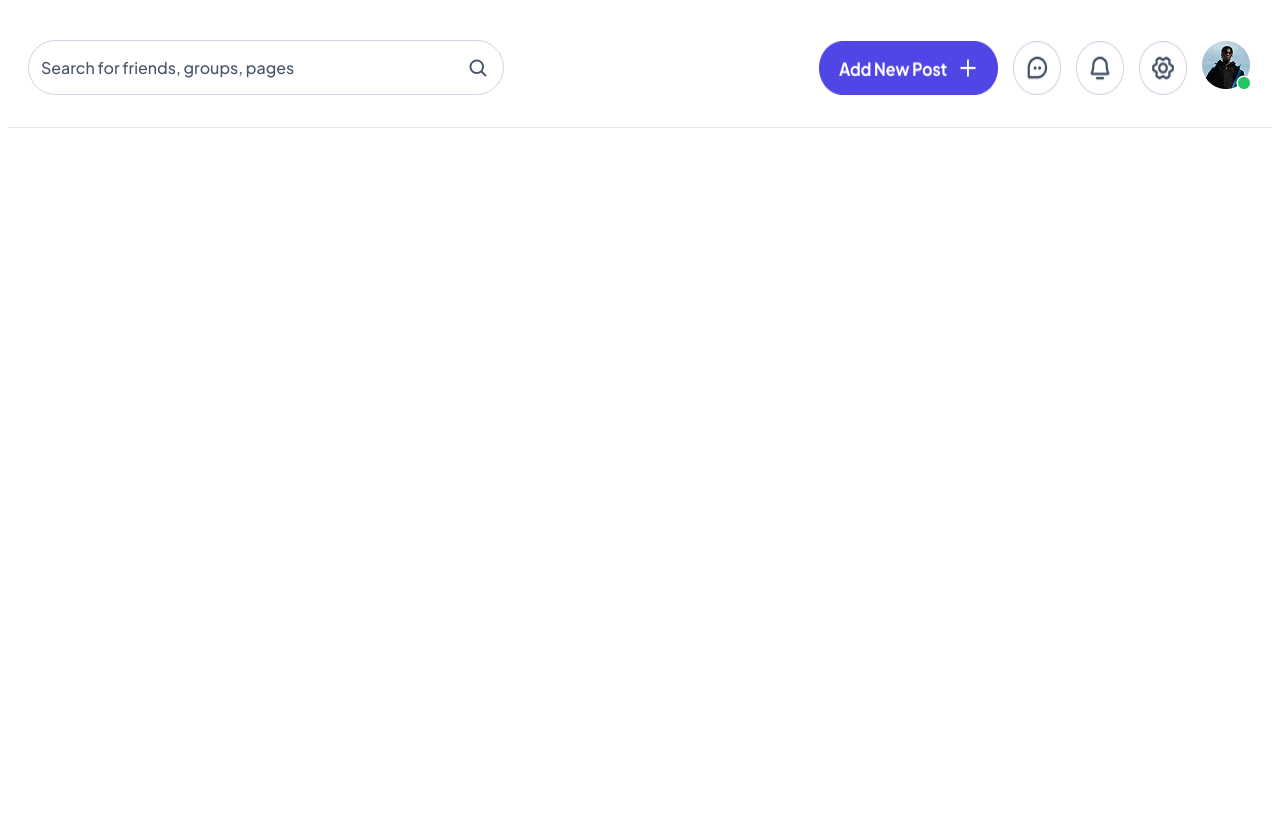
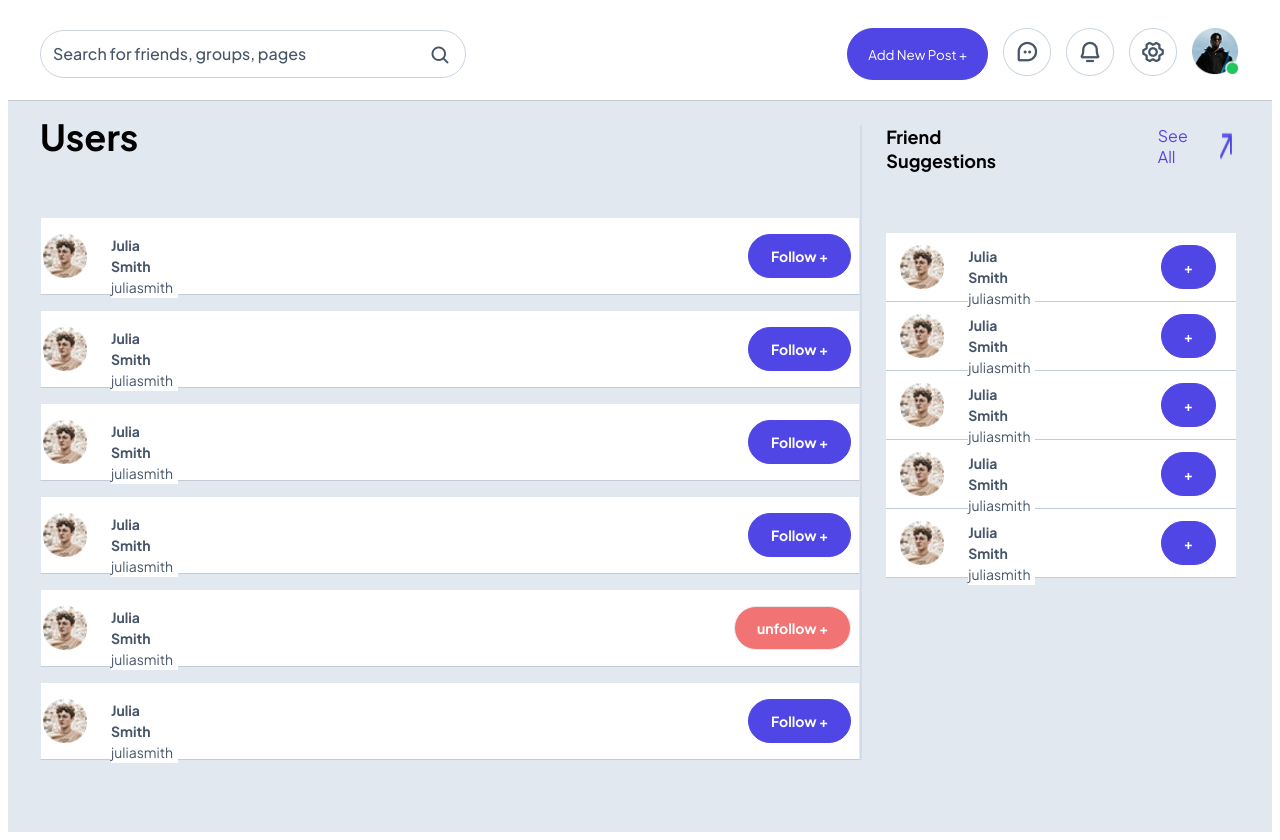
Before and after one commit to Kotiev12/Lokkit1, an Angular app: page / in a window 1280 px wide. Before the commit the page ends 800 px from the top, so only its background shows below. Built offline with nearby package versions, Linux system fonts and the light colour scheme.

Commit message:
feat(component) layuot userComponent

```diff
--- a/src/app/app.component.html
+++ b/src/app/app.component.html
@@ -2,8 +2,11 @@
 <!-- <app-profile/> -->
 <!-- <app-post/> -->
 <!-- <app-card/> -->
- <!-- <app-profile-info/> -->
-  <app-navbar/>
+  <!-- <app-navbar/> -->
+  <!-- <app-profile-info/> -->
+   <!-- <app-profile-settings/> -->
+
+<app-users/>
 
 
   <!-- <div>
--- a/src/app/app.component.ts
+++ b/src/app/app.component.ts
@@ -9,6 +9,7 @@ import { CardComponent } from './shared/components/card/card.component'
 import { User, UserService } from './core/services/user.service'
 import { CommonModule } from '@angular/common';
 import { PostService } from './core/services/post.service';
+import { UsersComponent } from "./features/feature1/pages/users/users.component";
 
 
 
@@ -16,7 +17,7 @@ import { PostService } from './core/services/post.service';
 @Component({
   selector: 'app-root',
   standalone: true,
-  imports: [RouterOutlet, ProfileComponent, PostComponent, CardComponent, CommonModule, ProfileSettingsComponent, ProfileInfoComponent, NavbarComponent],
+  imports: [RouterOutlet, ProfileComponent, PostComponent, CardComponent, CommonModule, ProfileSettingsComponent, ProfileInfoComponent, NavbarComponent, UsersComponent],
   templateUrl: 'app.component.html',
   styleUrl: './app.component.scss'
 })
--- a/src/app/features/feature1/pages/profile/profile-info/profile-info.component.html
+++ b/src/app/features/feature1/pages/profile/profile-info/profile-info.component.html
@@ -1,6 +1,7 @@
 <style>
   @import url("https://fonts.googleapis.com/css2?family=Nunito:ital,wght@0,200..1000;1,200..1000&family=Plus+Jakarta+Sans:ital,wght@0,200..800;1,200..800&family=Ubuntu:ital,wght@0,300;0,400;0,500;0,700;1,300;1,400;1,500;1,700&display=swap");
 </style>
+<app-navbar/>
 <div class="container">
   <h3>Profile</h3>
   <div class="profile-pages">
--- a/src/app/features/feature1/pages/profile/profile-info/profile-info.component.ts
+++ b/src/app/features/feature1/pages/profile/profile-info/profile-info.component.ts
@@ -1,8 +1,9 @@
 import { Component } from '@angular/core';
+import { NavbarComponent } from '../../../../../shared/components/navbar/navbar.component'
 
 @Component({
   selector: 'app-profile-info',
-  imports: [],
+  imports: [NavbarComponent],
   templateUrl: './profile-info.component.html',
   styleUrl: './profile-info.component.scss'
 })
--- a/src/app/features/feature1/pages/profile/profile-settings/profile-settings.component.html
+++ b/src/app/features/feature1/pages/profile/profile-settings/profile-settings.component.html
@@ -1,6 +1,7 @@
 <style>
   @import url("https://fonts.googleapis.com/css2?family=Nunito:ital,wght@0,200..1000;1,200..1000&family=Plus+Jakarta+Sans:ital,wght@0,200..800;1,200..800&family=Ubuntu:ital,wght@0,300;0,400;0,500;0,700;1,300;1,400;1,500;1,700&display=swap");
 </style>
+<app-navbar/>
 <div class="container">
   <h3>Profile</h3>
   <div class="profile-pages">
--- a/src/app/features/feature1/pages/profile/profile-settings/profile-settings.component.scss
+++ b/src/app/features/feature1/pages/profile/profile-settings/profile-settings.component.scss
@@ -154,7 +154,7 @@
 }
 
 .toggle-switch input {
-  display: none; /* Скрываем стандартный чекбокс */
+  display: none;
 }
 
 .slider {
@@ -163,7 +163,7 @@
   background: #ccc;
   border-radius: 34px;
   position: relative;
-  transition: 0.3s;
+  transition: 0.1s;
   margin-right: 10px;
 }
 
@@ -176,7 +176,7 @@
   border-radius: 50%;
   top: 3px;
   left: 3px;
-  transition: 0.3s;
+  transition: 0.1s;
 }
 
 .toggle-switch input:checked + .slider {
--- a/src/app/features/feature1/pages/profile/profile-settings/profile-settings.component.ts
+++ b/src/app/features/feature1/pages/profile/profile-settings/profile-settings.component.ts
@@ -1,8 +1,10 @@
 import { Component } from '@angular/core';
+import { NavbarComponent } from '../../../../../shared/components/navbar/navbar.component'
+
 
 @Component({
   selector: 'app-profile-settings',
-  imports: [],
+  imports: [NavbarComponent],
   templateUrl: './profile-settings.component.html',
   styleUrl: './profile-settings.component.scss'
 })
--- /dev/null
+++ b/src/app/features/feature1/pages/users/users.component.html
@@ -0,0 +1,154 @@
+<style>
+  @import url("https://fonts.googleapis.com/css2?family=Nunito:ital,wght@0,200..1000;1,200..1000&family=Plus+Jakarta+Sans:ital,wght@0,200..800;1,200..800&family=Ubuntu:ital,wght@0,300;0,400;0,500;0,700;1,300;1,400;1,500;1,700&display=swap");
+</style>
+<app-navbar />
+<div class="container">
+  <div class="user-main">
+    <div class="users">
+      <h3>Users</h3>
+      <div class="user-list">
+        <div class="user-card">
+          <div class="user-logo">
+            <img src="../../../../../assets/icons/Avatar (5).png" alt="" />
+            <div class="user-name">
+              <span>Julia Smith</span>
+              <p>juliasmith</p>
+            </div>
+          </div>
+          <div class="follow-btn">
+            <button>Follow +</button>
+          </div>
+        </div>
+        <div class="user-card">
+          <div class="user-logo">
+            <img src="../../../../../assets/icons/Avatar (5).png" alt="" />
+            <div class="user-name">
+              <span>Julia Smith</span>
+              <p>juliasmith</p>
+            </div>
+          </div>
+          <div class="follow-btn">
+            <button>Follow +</button>
+          </div>
+        </div>
+        <div class="user-card">
+          <div class="user-logo">
+            <img src="../../../../../assets/icons/Avatar (5).png" alt="" />
+            <div class="user-name">
+              <span>Julia Smith</span>
+              <p>juliasmith</p>
+            </div>
+          </div>
+          <div class="follow-btn">
+            <button>Follow +</button>
+          </div>
+        </div>
+        <div class="user-card">
+          <div class="user-logo">
+            <img src="../../../../../assets/icons/Avatar (5).png" alt="" />
+            <div class="user-name">
+              <span>Julia Smith</span>
+              <p>juliasmith</p>
+            </div>
+          </div>
+          <div class="follow-btn">
+            <button>Follow +</button>
+          </div>
+        </div>
+        <div class="user-card">
+          <div class="user-logo">
+            <img src="../../../../../assets/icons/Avatar (5).png" alt="" />
+            <div class="user-name">
+              <span>Julia Smith</span>
+              <p>juliasmith</p>
+            </div>
+          </div>
+          <div class="unfollow-btn">
+            <button>unfollow +</button>
+          </div>
+        </div>
+        <div class="user-card">
+          <div class="user-logo">
+            <img src="../../../../../assets/icons/Avatar (5).png" alt="" />
+            <div class="user-name">
+              <span>Julia Smith</span>
+              <p>juliasmith</p>
+            </div>
+          </div>
+          <div class="follow-btn">
+            <button>Follow +</button>
+          </div>
+        </div>
+      </div>
+    </div>
+    <div class="users-friend">
+      <div class="see-all">
+        <h5>Friend Suggestions</h5>
+        <div class="see-aall">
+          <p>See All</p>
+          <img src="../../../../../assets/icons/ArrowUpRight.png" alt="">
+        </div>
+      </div>
+      <div class="freind-card">
+        <div class="user-logo">
+          <img src="../../../../../assets/icons/Avatar (5).png" alt="" />
+          <div class="user-name">
+            <span>Julia Smith</span>
+            <p>juliasmith</p>
+          </div>
+        </div>
+        <div class="follow-btn">
+          <button> +</button>
+        </div>
+      </div>
+      <div class="freind-card">
+        <div class="user-logo">
+          <img src="../../../../../assets/icons/Avatar (5).png" alt="" />
+          <div class="user-name">
+            <span>Julia Smith</span>
+            <p>juliasmith</p>
+          </div>
+        </div>
+        <div class="follow-btn">
+          <button> +</button>
+        </div>
+      </div>
+      <div class="freind-card">
+        <div class="user-logo">
+          <img src="../../../../../assets/icons/Avatar (5).png" alt="" />
+          <div class="user-name">
+            <span>Julia Smith</span>
+            <p>juliasmith</p>
+          </div>
+        </div>
+        <div class="follow-btn">
+          <button> +</button>
+        </div>
+      </div>
+      <div class="freind-card">
+        <div class="user-logo">
+          <img src="../../../../../assets/icons/Avatar (5).png" alt="" />
+          <div class="user-name">
+            <span>Julia Smith</span>
+            <p>juliasmith</p>
+          </div>
+        </div>
+        <div class="follow-btn">
+          <button> +</button>
+        </div>
+      </div>
+      <div class="freind-card">
+        <div class="user-logo">
+          <img src="../../../../../assets/icons/Avatar (5).png" alt="" />
+          <div class="user-name">
+            <span>Julia Smith</span>
+            <p>juliasmith</p>
+          </div>
+        </div>
+        <div class="follow-btn">
+          <button> +</button>
+        </div>
+      </div>
+    </div>
+  </div>
+</div>
--- /dev/null
+++ b/src/app/features/feature1/pages/users/users.component.scss
@@ -0,0 +1,144 @@
+* {
+  padding: 0px;
+  margin: 0px;
+  font-family: "Plus Jakarta Sans", serif;
+  background-color: rgba(226, 232, 240, 1);
+}
+
+.container {
+  padding-bottom: 72px;
+  padding-left: 32px;
+  padding-right: 36px;
+  padding-top: 24px;
+  background-color: rgba(226, 232, 240, 1);
+}
+
+.user-main{
+  display: flex;
+  gap: 24px;
+}
+
+
+.users {
+  width: 1016px;
+  display: flex;
+  flex-direction: column;
+  border-right: 2px solid rgb(210, 219, 231);
+  gap: 34px;
+  h3{
+    padding-bottom: 34px;
+    font-weight: 700;
+    font-size: 36px;
+    line-height: 24px;
+  }
+}
+
+.user-list{
+  display: flex;
+  flex-direction: column;
+  gap: 15px;
+}
+
+
+
+.user-card {
+  max-width: 971px;
+  display: flex;
+  gap: 15px;
+  justify-content: space-between;
+  padding-top: 16px;
+  padding-bottom: 16px;
+  border: 1px solid rgba(226, 232, 240, 1);
+  background-color: rgba(255, 255, 255, 1);
+  border-bottom: 1px solid rgb(194, 204, 217);
+}
+
+.user-logo {
+  display: flex;
+  gap: 24px;
+  background-color: rgba(255, 255, 255, 1);
+  padding-left: 2px;
+  img{
+    background-color: rgba(255, 255, 255, 1);
+  }
+}
+
+.user-name {
+  background-color: rgba(255, 255, 255, 1);
+  span {
+    font-weight: 700;
+    font-size: 14px;
+    line-height: 20px;
+    color: rgba(71, 85, 105, 1);
+    background-color: rgba(255, 255, 255, 1);
+  }
+
+  p{
+    font-weight: 400;
+    font-size: 14px;
+    line-height: 22.4px;
+    color: rgba(71, 85, 105, 1);
+    background-color: rgba(255, 255, 255, 1);
+  }
+
+}
+
+.follow-btn{
+  padding-right: 8px;
+  background-color: rgba(255, 255, 255, 1);
+  button{
+    padding: 12px 22px;
+    border: 1px solid rgba(79, 70, 229, 1);
+    border-radius: 1234px;
+    background-color: rgba(79, 70, 229, 1);
+    color: white;
+    font-weight: 700;
+    font-size: 14px;
+  }
+}
+
+.unfollow-btn{
+  padding-right: 8px;
+  background-color: rgba(255, 255, 255, 1);
+  button{
+    padding: 12px 22px;
+    border: 1px solid rgba(236, 236, 236, 1);
+    border-radius: 1234px;
+    background-color: rgba(242, 115, 115, 1);
+    color: white;
+    font-weight: 700;
+    font-size: 14px;
+  }
+}
+
+.users-friend{
+  width: 420px;
+  .see-all{
+    display: flex;
+    gap: 140px;
+    h5{
+      font-weight: 700;
+      font-size: 18px;
+      line-height: 24px;
+    }
+  }
+}
+
+.see-aall{
+  padding-bottom: 66px;
+  width: 100px;
+  display: flex;
+  gap: 20px;
+  p{
+    color: rgba(79, 70, 229, 1);
+  }
+}
+
+
+.freind-card{
+  display: flex;
+  justify-content: space-between;
+  padding: 12px;
+  background-color: rgba(255, 255, 255, 1);
+  border-bottom: 1px solid rgb(194, 204, 217);
+}
--- a/src/app/shared/components/navbar/navbar.component.html
+++ b/src/app/shared/components/navbar/navbar.component.html
@@ -4,15 +4,15 @@
 <div class="navbar">
   <div class="navbar-search">
     <input type="text" placeholder="Search for friends, groups, pages" />
-    <img src="../../../../assets/icons/Icon.png" alt="" />
+    <img style="width: 20px; height: 20px;" src="../../../../assets/icons/Icon.png" alt="" />
   </div>
   <div class="navbar-menu">
-    <img src="../../../../assets/icons/Button.png" alt="" />
-    <img src="../../../../assets/icons/Button Icon (3).png" alt="" />
-    <img src="../../../../assets/icons/Button Icon (4).png" alt="" />
-    <img src="../../../../assets/icons/Button Icon (5).png" alt="" />
+    <button>Add New Post +</button>
+    <img style="width: 48px; height: 48px;" src="../../../../assets/icons/Button Icon (3).png" alt="" />
+    <img style="width: 48px; height: 48px;" src="../../../../assets/icons/Button Icon (4).png" alt="" />
+    <img style="width: 48px; height: 48px;" src="../../../../assets/icons/Button Icon (5).png" alt="" />
     <div class="menu-logo">
-      <img src="../../../../assets/icons/Avatar (4).png" alt="" />
+      <img style="width: 48px; height: 48px;" src="../../../../assets/icons/Avatar (4).png" alt="" />
     </div>
   </div>
 </div>
--- a/src/app/shared/components/navbar/navbar.component.scss
+++ b/src/app/shared/components/navbar/navbar.component.scss
@@ -8,11 +8,10 @@
   display: flex;
   justify-content: space-between;
   align-items: center;
-  padding: 32px 20px;
-  border-bottom: 1px solid rgba(226, 232, 240, 1);
+  padding: 20px 32px;
+  border-bottom: 1px solid rgb(195, 200, 207);
   input{
-    height: 29px;
-    width: 450px;
+    width: 400px;
     padding: 12px;
     font-weight: 500;
     font-size: 16px;
@@ -27,8 +26,16 @@
 }
 
 .navbar-menu{
+  max-width: 427px;
   display: flex;
   gap: 15px;
+  button{
+    padding: 12px 20px;
+    border: 1px solid rgba(79, 70, 229, 1);
+    border-radius: 1234px;
+    background-color: rgba(79, 70, 229, 1);
+    color: #fff;
+  }
 }
 
 .menu-btn{
@@ -40,7 +47,7 @@
   position: relative;
   img{
     position: absolute;
-    left: 440px;
-    top: 18px;
+    left: 390px;
+    top: 15px;
   }
 }
```
Also changed, not shown: src/app/features/feature1/pages/users/users.component.ts (added, +12 -0 lines), src/assets/icons/ArrowUpRight.png (added), src/assets/icons/Avatar (5).png (added).
